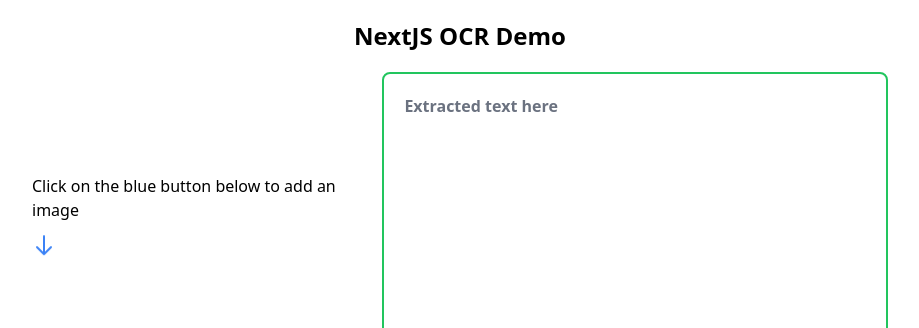
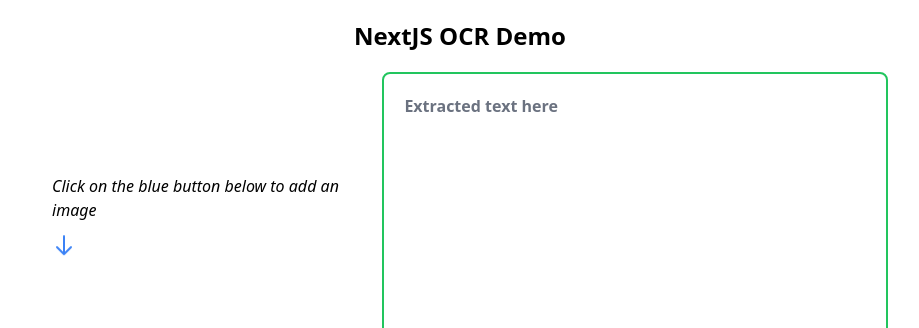
Before and after one commit to dpkreativ/nextjs-ocr-starter, a Next.js app: page / in a window 1280 px wide. Shown: the top 328 px of the page, without its empty margins (180-1099 px from the left). Built offline with nearby package versions, Linux system fonts and the light colour scheme.

Commit message:
css tweaks to improve ux

```diff
--- a/pages/index.js
+++ b/pages/index.js
@@ -52,8 +52,10 @@
                 className="object-contain h-full w-full"
               />
             ) : (
-              <span className="self-center flex flex-col space-y-3">
-                <p>Click on the blue button below to add an image</p>
+              <span className="self-center flex flex-col space-y-3 p-5">
+                <p className="italic">
+                  Click on the blue button below to add an image
+                </p>
                 <div className="animate-bounce">
                   <ArrowSVG />
                 </div>
```
